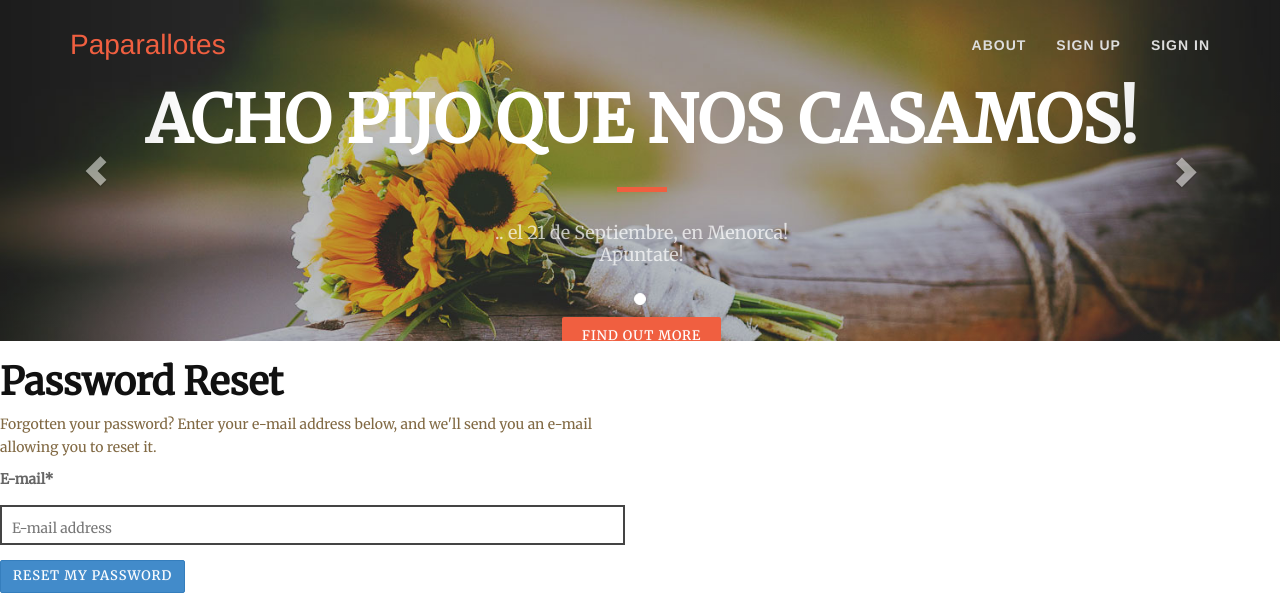
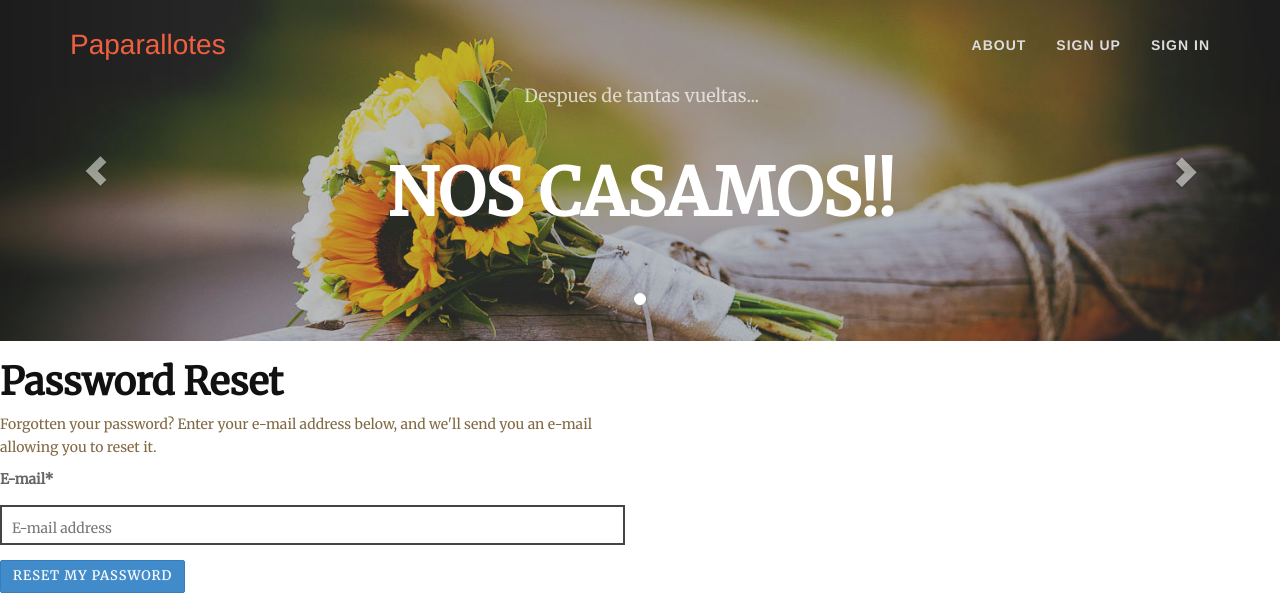
Before and after one commit to palvarez89/paparajotesybellotas, a Django app: page /accounts/password/reset/ in a window 1280 px wide. Shown: the top 595 px of the page. Run offline with Django 3.2, Linux system fonts and the light colour scheme; some libraries are stand-ins or nearby versions.

Commit message:
Simplify header

```diff
--- a/paparajotes_y_bellotas/templates/base.html
+++ b/paparajotes_y_bellotas/templates/base.html
@@ -102,10 +102,8 @@
 				<!-- Static Header -->
 				<div class="header-text hidden-xs">
 					<div class="col-md-12 text-center">
-						<h1>Acho pijo que nos casamos!</h1>
-						<hr>
-						<p> .. el 21 de Septiembre, en Menorca! <br/>Apuntate!</p>
-						<a href="" class="btn btn-primary btn-xl page-scroll">Find Out More</a>
+						<p>{% trans "Despues de tantas vueltas..." %}</p>
+						<h1>{% trans "Nos casamos!!" %}</h1>
 					</div>
 				</div><!-- /header-text -->
 			</div>
```
